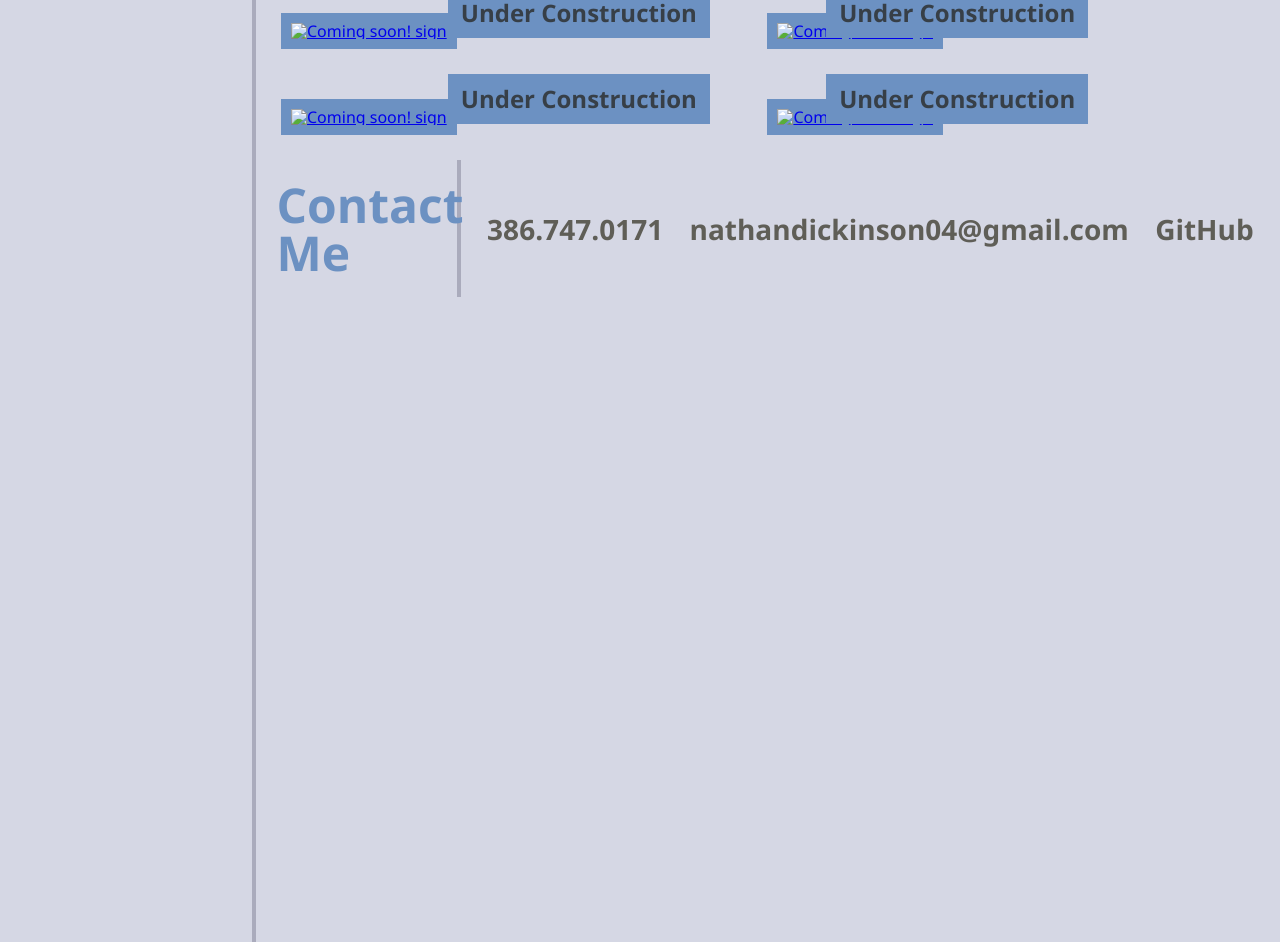
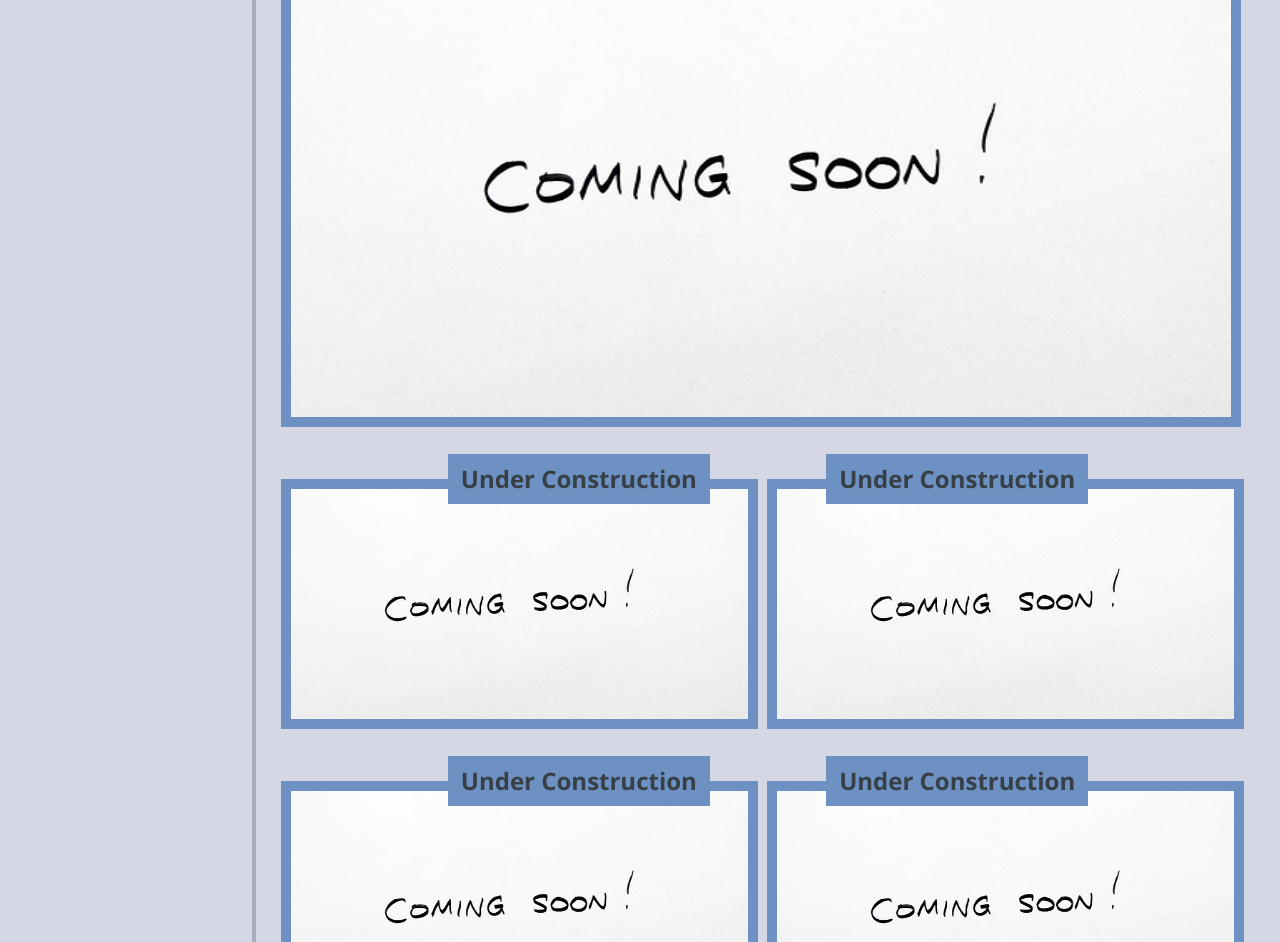
Before and after one commit to nathan26036/dickinson-portfolio, a plain HTML site: page index.html in a window 1280 px wide. Shown: the part 720-1662 px from the top of the page. Drawn offline with Linux system fonts and the light colour scheme.

Commit message:
Changed the image location so they appear

```diff
--- a/index.html
+++ b/index.html
@@ -38,7 +38,7 @@
       <figure>
         <h3 class="card-header">Under Construction</h3>
           <a href="https://www.freepik.com/free-vector/neon-style-coming-soon-glowing-background-design_8562880.htm#query=coming%20soon&position=1&from_view=keyword&track=ais">
-          <img id="large-image"src="../02-Challenge/Assets/Image/coming-soon-2579123_640.jpg" alt="Coming soon! sign">
+          <img id="large-image" src="./Assets/Image/coming-soon-2579123_640.jpg" alt="Coming soon! sign">
         </a>
         </figure><ul class="border">
 
@@ -46,7 +46,7 @@
           <figure>
             <h3 class="card-header">Under Construction</h3>
               <a href="https://www.freepik.com/free-vector/neon-style-coming-soon-glowing-background-design_8562880.htm#query=coming%20soon&position=1&from_view=keyword&track=ais">
-              <img id="small-image"src="../02-Challenge/Assets/Image/coming-soon-2579123_640.jpg" alt="Coming soon! sign">
+              <img id="small-image" src="./Assets/Image/coming-soon-2579123_640.jpg" alt="Coming soon! sign">
             </a>
           </figure>
         </a>
@@ -56,7 +56,7 @@
           <figure>
             <h3 class="right-card-header">Under Construction</h3>
               <a href="https://www.freepik.com/free-vector/neon-style-coming-soon-glowing-background-design_8562880.htm#query=coming%20soon&position=1&from_view=keyword&track=ais">
-              <img id="small-image"src="../02-Challenge/Assets/Image/coming-soon-2579123_640.jpg" alt="Coming soon! sign">
+              <img id="small-image" src="./Assets/Image/coming-soon-2579123_640.jpg" alt="Coming soon! sign">
             </a>
           </figure>
         </li>
@@ -65,7 +65,7 @@
           <figure>
             <h3 class="card-header">Under Construction</h3>
               <a href="https://www.freepik.com/free-vector/neon-style-coming-soon-glowing-background-design_8562880.htm#query=coming%20soon&position=1&from_view=keyword&track=ais">
-              <img id="small-image"src="../02-Challenge/Assets/Image/coming-soon-2579123_640.jpg" alt="Coming soon! sign">
+              <img id="small-image" src="./Assets/Image/coming-soon-2579123_640.jpg" alt="Coming soon! sign">
             </a>
           </figure>
         </li>
@@ -74,7 +74,7 @@
           <figure>
             <h3 class="right-card-header">Under Construction</h3>
               <a href="https://www.freepik.com/free-vector/neon-style-coming-soon-glowing-background-design_8562880.htm#query=coming%20soon&position=1&from_view=keyword&track=ais">
-              <img id="small-image"src="../02-Challenge/Assets/Image/coming-soon-2579123_640.jpg" alt="Coming soon! sign">
+              <img id="small-image" src="./Assets/Image/coming-soon-2579123_640.jpg" alt="Coming soon! sign">
             </a>
           </figure>
         </li>
```
